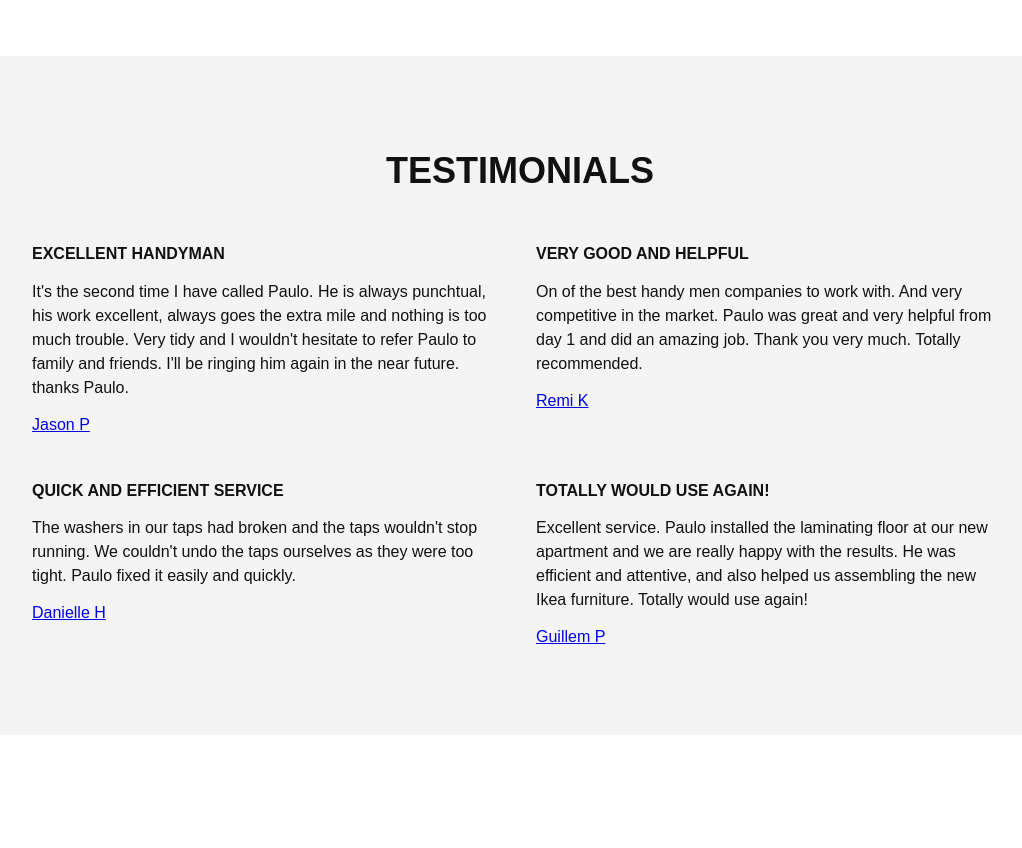
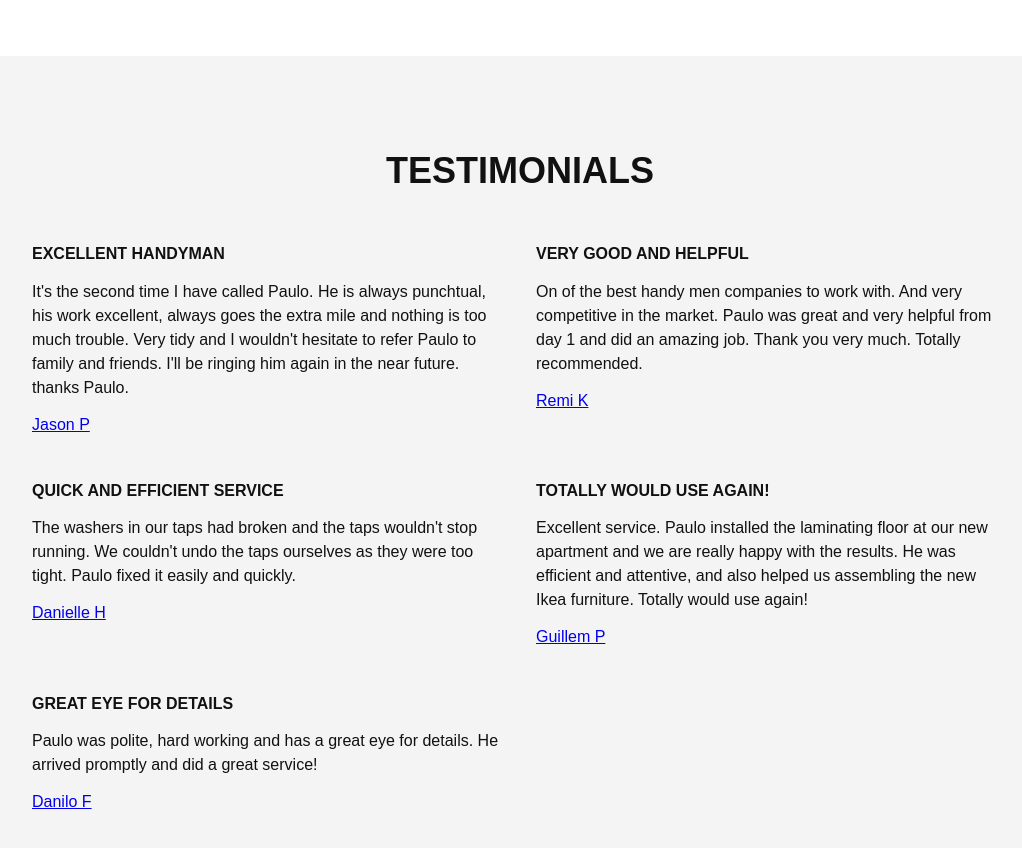
Before and after one commit to peduarte/247handyman, a Jekyll site: the page built from index.html, in a window 1280 px wide and 900 px high, scrolled down 1695 px. Shown: the top 848 px of the window, without its empty margins (120-1142 px from the left). Built offline with Jekyll 4.4.1, drawn with Linux system fonts in a browser that asks for light colours; before the commit the page ends 2430 px from its top, so only the background shows below that.

Commit message:
Update testimonials.json

```diff
--- a/_data/testimonials.json
+++ b/_data/testimonials.json
@@ -25,6 +25,13 @@
 		"copy": "Excellent service. Paulo installed the laminating floor at our new apartment and we are really happy with the results. He was efficient and attentive, and  also helped us assembling the new Ikea furniture. Totally would use again!",
 		"from": "Guillem P",
 		"link": "https://www.google.co.uk/search?q=247handyman&oq=247handyman&aqs=chrome..69i57j69i60j69i61j69i59.2095j0j7&sourceid=chrome&ie=UTF-8#lrd=0x47d8a0cd6da6ebb9:0x8f2fc1c8122859ef,1,"
+	},
+
+	{
+		"title": "Great eye for details",
+		"copy": "Paulo was polite, hard working and has a great eye for details. He arrived promptly and did a great service!",
+		"from": "Danilo F",
+		"link": "https://www.google.co.uk/search?q=247handyman&oq=247handyman&aqs=chrome..69i57j69i60j69i61j69i59.2095j0j7&sourceid=chrome&ie=UTF-8#lrd=0x47d8a0cd6da6ebb9:0x8f2fc1c8122859ef,1,"
 	}
 
 ]
```
